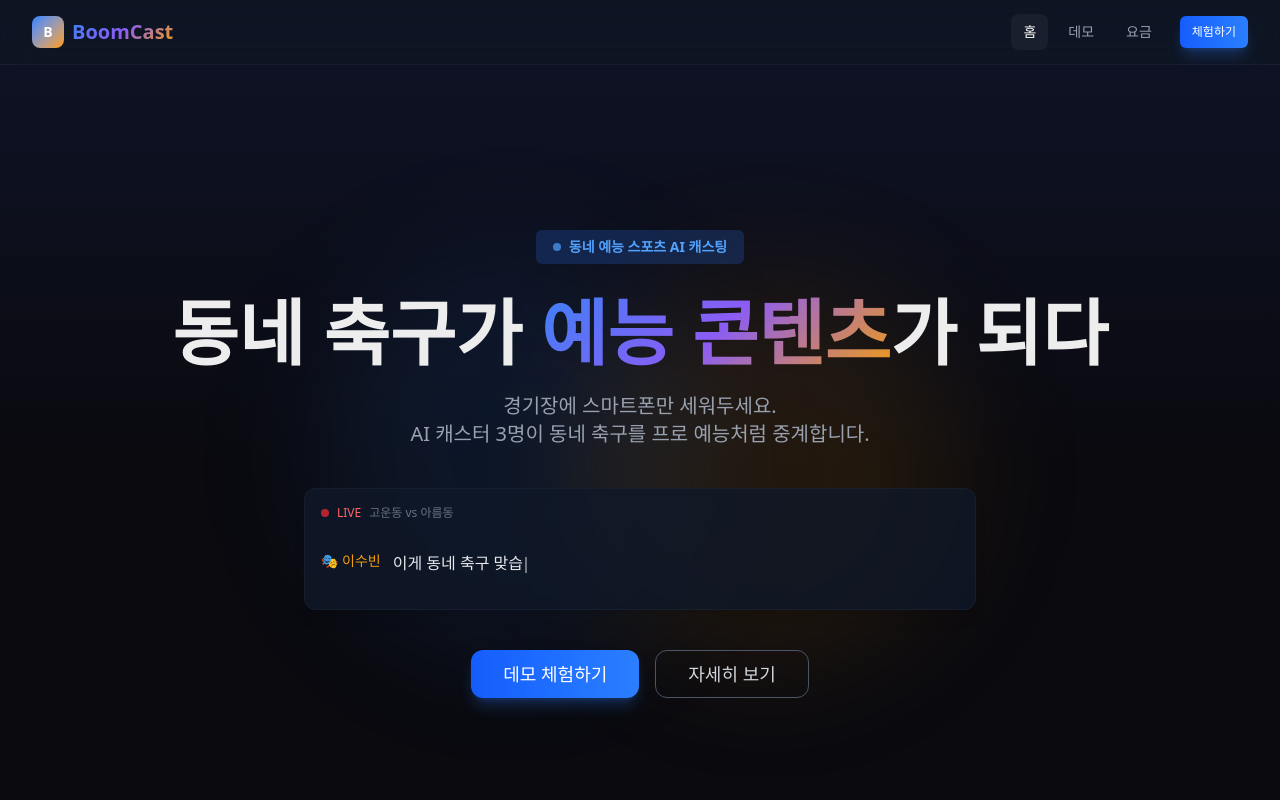
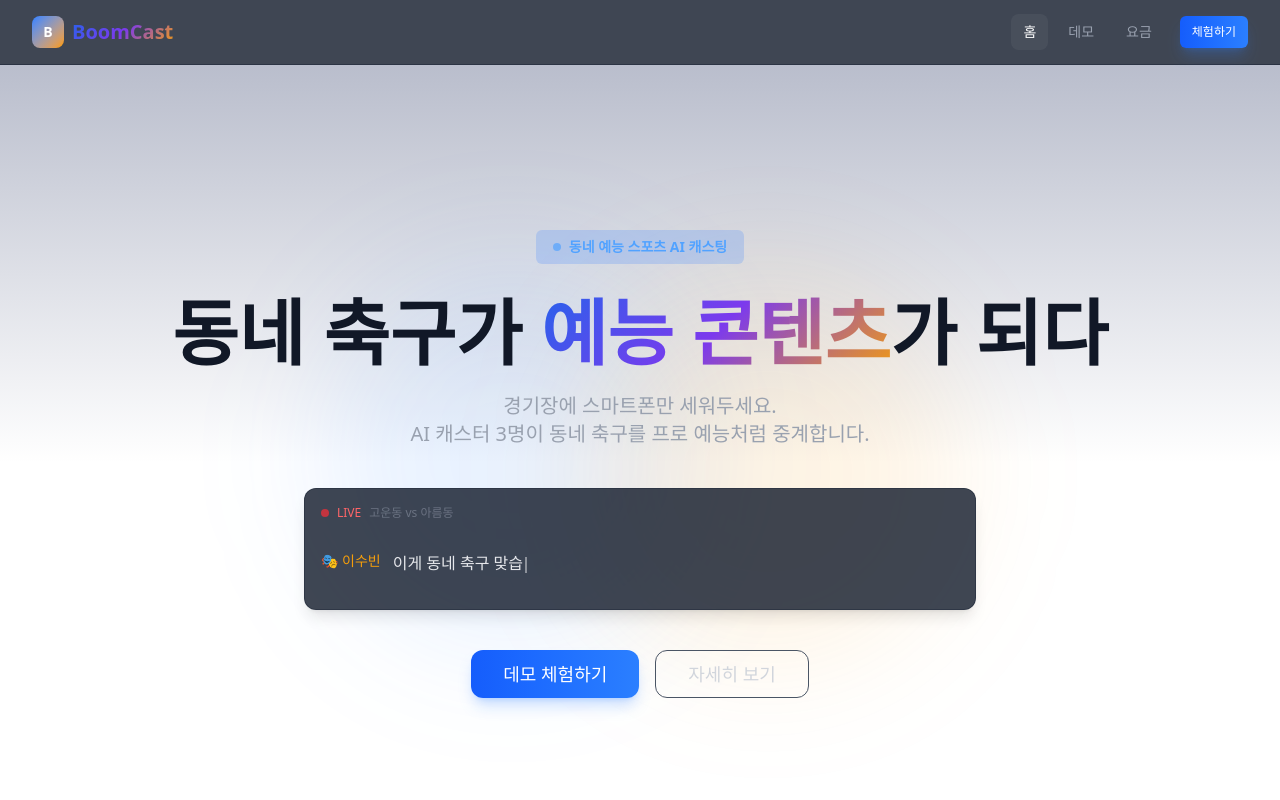
Before and after one commit to kangyh427/boomcast, a Next.js app: page / in a window 1280 px wide. Shown: the top 800 px of the page. Built offline with nearby package versions, Linux system fonts and the light colour scheme.

Commit message:
Update globals.css

```diff
--- a/src/app/globals.css
+++ b/src/app/globals.css
@@ -1,17 +1,35 @@
+/*
+ * ============================================================
+ * 파일: src/app/globals.css
+ * 설명: BoomCast 글로벌 스타일 - 화이트 테마
+ * 최근 작업: 세션 3 - 다크→화이트 테마 전면 전환
+ * 작성일: 2025-03-06
+ * ============================================================
+ */
+
 @import "tailwindcss";
 
+/* ── 화이트 테마 CSS 변수 ── */
 :root {
-  --background: #0a0a0f;
-  --foreground: #ededed;
-  --primary: #3b82f6;
-  --primary-glow: rgba(59, 130, 246, 0.3);
-  --accent: #f59e0b;
-  --accent-glow: rgba(245, 158, 11, 0.3);
-  --surface: #111827;
-  --surface-light: #1f2937;
-  --border: #374151;
+  --background: #FFFFFF;
+  --foreground: #111827;
+  --primary: #2563EB;
+  --primary-hover: #1D4ED8;
+  --primary-light: #DBEAFE;
+  --primary-glow: rgba(37, 99, 235, 0.15);
+  --accent: #F59E0B;
+  --accent-light: #FEF3C7;
+  --accent-glow: rgba(245, 158, 11, 0.15);
+  --surface: #F9FAFB;
+  --surface-light: #F3F4F6;
+  --border: #E5E7EB;
+  --border-light: #F3F4F6;
+  --text-primary: #111827;
+  --text-secondary: #4B5563;
+  --text-muted: #9CA3AF;
 }
 
+/* ── Tailwind 테마 인라인 연결 ── */
 @theme inline {
   --color-background: var(--background);
   --color-foreground: var(--foreground);
@@ -20,17 +38,18 @@
   --color-surface: var(--surface);
   --color-surface-light: var(--surface-light);
   --color-border: var(--border);
-  --font-sans: system-ui, -apple-system, BlinkMacSystemFont, 'Segoe UI', Roboto, sans-serif;
+  --font-sans: 'Pretendard', system-ui, -apple-system, BlinkMacSystemFont, 'Segoe UI', Roboto, sans-serif;
   --font-mono: ui-monospace, SFMono-Regular, 'SF Mono', Menlo, monospace;
 }
 
+/* ── Body 기본 스타일 ── */
 body {
   background: var(--background);
   color: var(--foreground);
   font-family: var(--font-sans, Arial, Helvetica, sans-serif);
 }
 
-/* Custom scrollbar */
+/* ── 스크롤바 (라이트 테마) ── */
 ::-webkit-scrollbar {
   width: 6px;
 }
@@ -38,14 +57,14 @@ body {
   background: var(--surface);
 }
 ::-webkit-scrollbar-thumb {
-  background: var(--border);
+  background: #D1D5DB;
   border-radius: 3px;
 }
 ::-webkit-scrollbar-thumb:hover {
-  background: #4b5563;
+  background: #9CA3AF;
 }
 
-/* Animations */
+/* ── 애니메이션 키프레임 ── */
 @keyframes fadeInUp {
   from {
     opacity: 0;
@@ -73,6 +92,17 @@ body {
   }
 }
 
+@keyframes slideInRight {
+  from {
+    opacity: 0;
+    transform: translateX(20px);
+  }
+  to {
+    opacity: 1;
+    transform: translateX(0);
+  }
+}
+
 @keyframes pulse-glow {
   0%, 100% {
     box-shadow: 0 0 5px var(--primary-glow);
@@ -92,6 +122,7 @@ body {
   100% { background-position: 200% 0; }
 }
 
+/* ── 애니메이션 유틸리티 클래스 ── */
 .animate-fade-in-up {
   animation: fadeInUp 0.6s ease-out forwards;
 }
@@ -104,32 +135,73 @@ body {
   animation: slideInLeft 0.5s ease-out forwards;
 }
 
+.animate-slide-in-right {
+  animation: slideInRight 0.5s ease-out forwards;
+}
+
 .animate-pulse-glow {
   animation: pulse-glow 2s ease-in-out infinite;
 }
 
 .animate-shimmer {
-  background: linear-gradient(90deg, transparent, rgba(255,255,255,0.05), transparent);
+  background: linear-gradient(90deg, transparent, rgba(37, 99, 235, 0.05), transparent);
   background-size: 200% 100%;
   animation: shimmer 2s infinite;
 }
 
-/* Gradient text */
+/* ── 그라데이션 텍스트 ── */
 .gradient-text {
-  background: linear-gradient(135deg, #3b82f6, #8b5cf6, #f59e0b);
+  background: linear-gradient(135deg, #2563EB, #7C3AED, #F59E0B);
   -webkit-background-clip: text;
   -webkit-text-fill-color: transparent;
   background-clip: text;
 }
 
-/* Glass effect */
+/* ── 글래스 효과 (화이트 버전) ── */
 .glass {
-  background: rgba(17, 24, 39, 0.8);
+  background: rgba(255, 255, 255, 0.85);
   backdrop-filter: blur(12px);
-  border: 1px solid rgba(55, 65, 81, 0.5);
+  border: 1px solid rgba(229, 231, 235, 0.8);
 }
 
-/* Event importance pulse */
+/* ── 이벤트 중요도 펄스 ── */
 .event-critical {
   animation: pulse-glow 1.5s ease-in-out infinite;
 }
+
+/* ── 레이아웃 유틸리티 ── */
+.section-padding {
+  padding-top: 5rem;
+  padding-bottom: 5rem;
+}
+
+.container-max {
+  max-width: 1280px;
+  margin-left: auto;
+  margin-right: auto;
+  padding-left: 1rem;
+  padding-right: 1rem;
+}
+
+@media (min-width: 640px) {
+  .container-max {
+    padding-left: 1.5rem;
+    padding-right: 1.5rem;
+  }
+}
+
+@media (min-width: 1024px) {
+  .container-max {
+    padding-left: 2rem;
+    padding-right: 2rem;
+  }
+}
+
+/* ── 카드 호버 효과 (화이트 테마) ── */
+.card-hover {
+  transition: all 0.3s ease;
+}
+.card-hover:hover {
+  transform: translateY(-2px);
+  box-shadow: 0 10px 25px -5px rgba(0, 0, 0, 0.08), 0 4px 10px -6px rgba(0, 0, 0, 0.04);
+}
```
